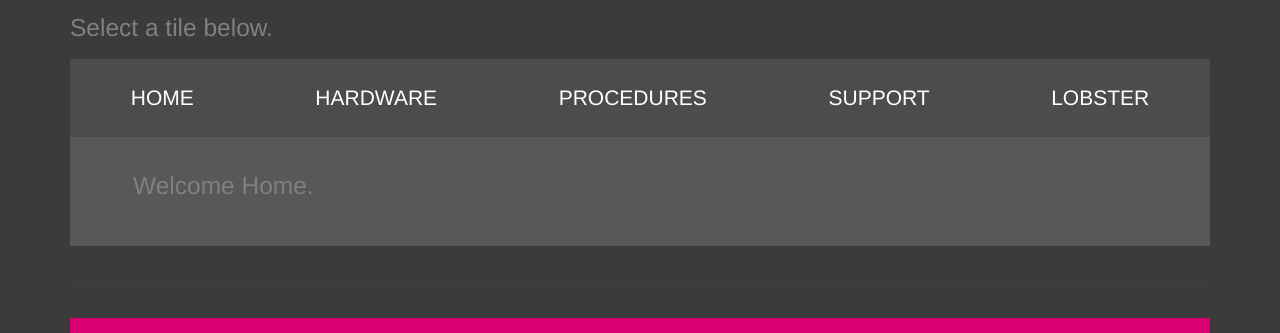
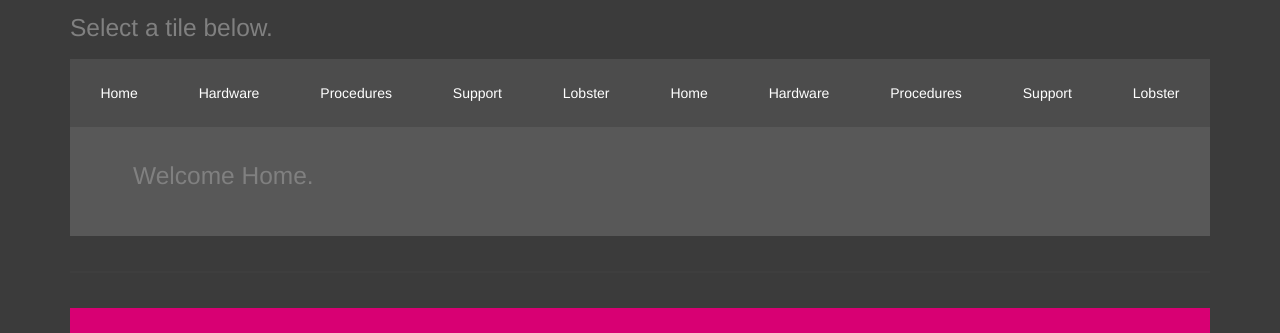
Before and after one commit to codyWchamberlain/Windows-10, a plain HTML site: page pages/whats_new_info.html in a window 1280 px wide. Shown: the part 63-396 px from the top of the page. Drawn offline with nearby package versions, Linux system fonts and the light colour scheme; a script that the page names is missing; files whose address does not match are found by name.

Commit message:
added more menus to whats new to see what it would look like

```diff
--- a/assets/stylesheets/main.css
+++ b/assets/stylesheets/main.css
@@ -29,8 +29,8 @@ ul#myTab li {
 }
 
 ul#myTab li a {
-	font-size: 1.5em;
-	text-transform: uppercase;
+	font-size: 1em;
+	/*text-transform: uppercase;*/
 	border: 0;
 	color: #fff;
 }
--- a/pages/whats_new_info.html
+++ b/pages/whats_new_info.html
@@ -45,6 +45,11 @@
             <li><a data-toggle="tab" href="#procedures">Procedures</a></li>
             <li><a data-toggle="tab" href="#support">Support</a></li>
             <li><a data-toggle="tab" href="#lobster">Lobster</a></li>
+            <li><a data-toggle="tab" href="#home">Home</a></li>
+            <li><a data-toggle="tab" href="#hardware">Hardware</a></li>
+            <li><a data-toggle="tab" href="#procedures">Procedures</a></li>
+            <li><a data-toggle="tab" href="#support">Support</a></li>
+            <li><a data-toggle="tab" href="#lobster">Lobster</a></li>
         </ul>
         <div class="tab-content">
             <div id="home" class="tab-pane fade in active">
```
